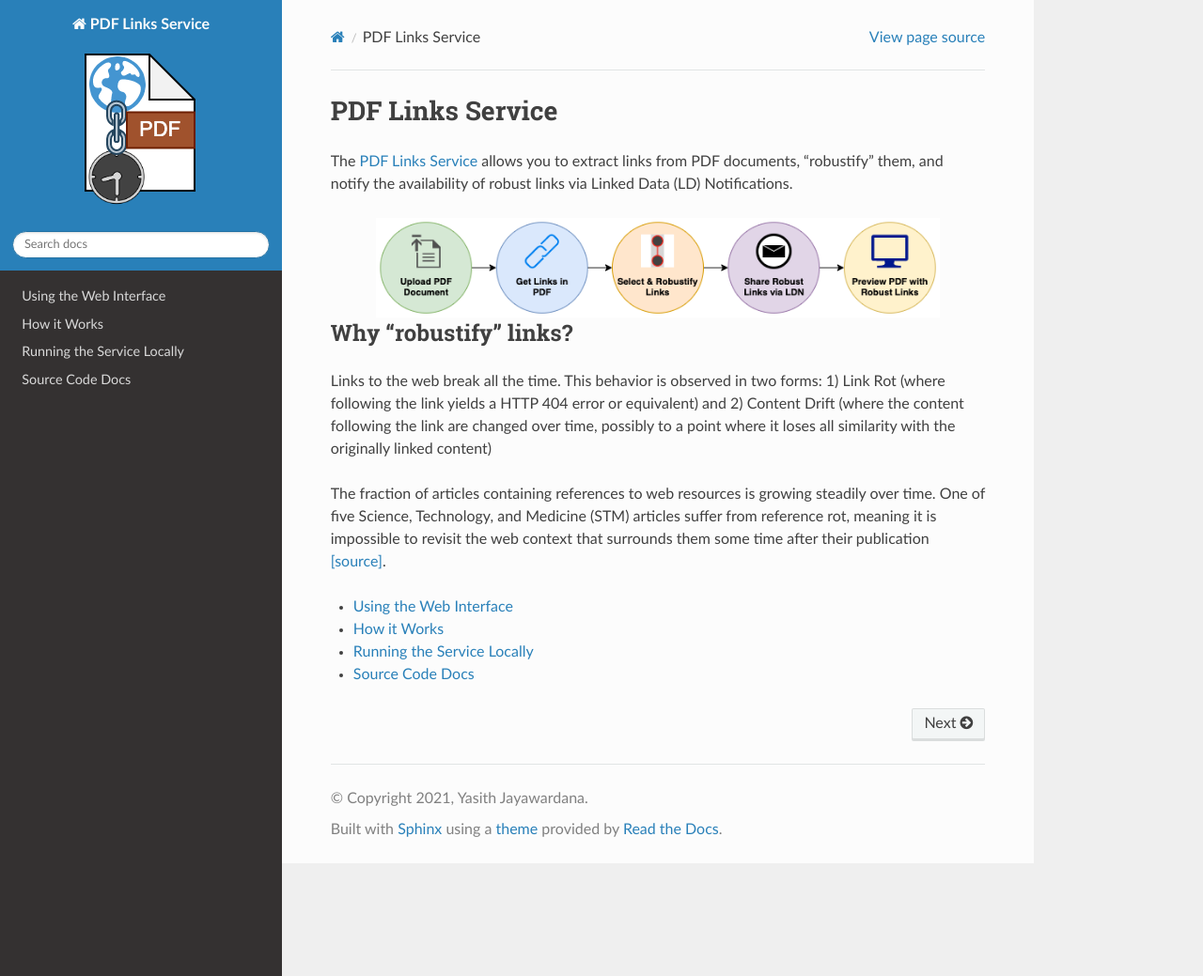
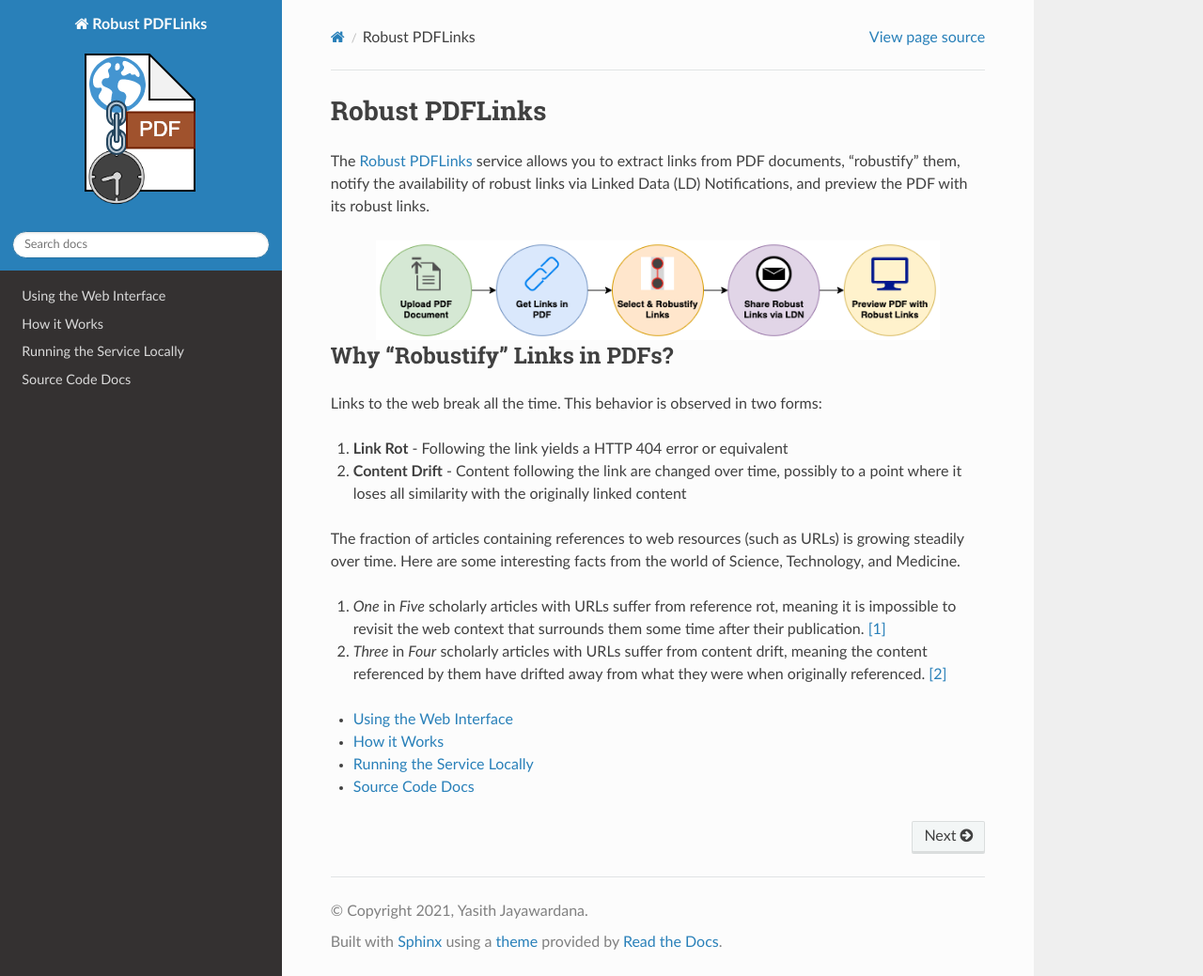
Before and after one commit to yasithdev/pdf-links-service, a Sphinx documentation site: the page built from docs/index.rst, in a window 1280 px wide and 1039 px high. Shown: the whole window at 94% size. Built offline with Sphinx 7.4.7 and the Read the Docs theme 2.0.0, drawn with Linux system fonts in a browser that asks for light colours.

Commit message:
rename to robust pdflinks

```diff
--- a/docs/conf.py
+++ b/docs/conf.py
@@ -16,7 +16,7 @@ sys.path.insert(0, os.path.abspath('..'))
 
 # -- Project information -----------------------------------------------------
 
-project = 'PDF Links Service'
+project = 'Robust PDFLinks'
 copyright = '2021, Yasith Jayawardana'
 author = 'Yasith Jayawardana'
 
--- a/docs/index.rst
+++ b/docs/index.rst
@@ -1,25 +1,32 @@
-PDF Links Service
-=================
+Robust PDFLinks
+================
 
-The `PDF Links Service </>`_ allows you to extract links from PDF documents, "robustify" them, and notify the
-availability of robust links via Linked Data (LD) Notifications.
+The `Robust PDFLinks </>`_ service allows you to extract links from PDF documents, "robustify" them, notify the
+availability of robust links via Linked Data (LD) Notifications, and preview the PDF with its robust links.
 
 .. figure:: _static/overview.png
    :align: center
    :width: 600
 
 
-Why "robustify" links?
+Why "Robustify" Links in PDFs?
 ---------------------------------------
 
 Links to the web break all the time.
 This behavior is observed in two forms:
-1) Link Rot (where following the link yields a HTTP 404 error or equivalent) and
-2) Content Drift (where the content following the link are changed over time, possibly to a point where it loses all
-similarity with the originally linked content)
 
-The fraction of articles containing references to web resources is growing steadily over time.
-One of five Science, Technology, and Medicine (STM) articles suffer from reference rot, meaning it is impossible to revisit the web context that surrounds them some time after their publication `[source] <https://journals.plos.org/plosone/article?id=10.1371/journal.pone.0115253>`_.
+1) **Link Rot** - Following the link yields a HTTP 404 error or equivalent
+2) **Content Drift** - Content following the link are changed over time, possibly to a point where it loses all similarity with the originally linked content
+
+The fraction of articles containing references to web resources (such as URLs) is growing steadily over time.
+Here are some interesting facts from the world of Science, Technology, and Medicine.
+
+1) *One* in *Five* scholarly articles with URLs suffer from reference rot,
+   meaning it is impossible to revisit the web context that surrounds them some time after their publication.
+   `[1] <https://journals.plos.org/plosone/article?id=10.1371/journal.pone.0115253>`_
+2) *Three* in *Four* scholarly articles with URLs suffer from content drift,
+   meaning the content referenced by them have drifted away from what they were when originally referenced.
+   `[2] <https://journals.plos.org/plosone/article?id=10.1371/journal.pone.0167475>`_
 
 
 .. toctree::
```
Also changed, not shown: docs/howitworks.rst (+7 -7 lines), 7 other files.
